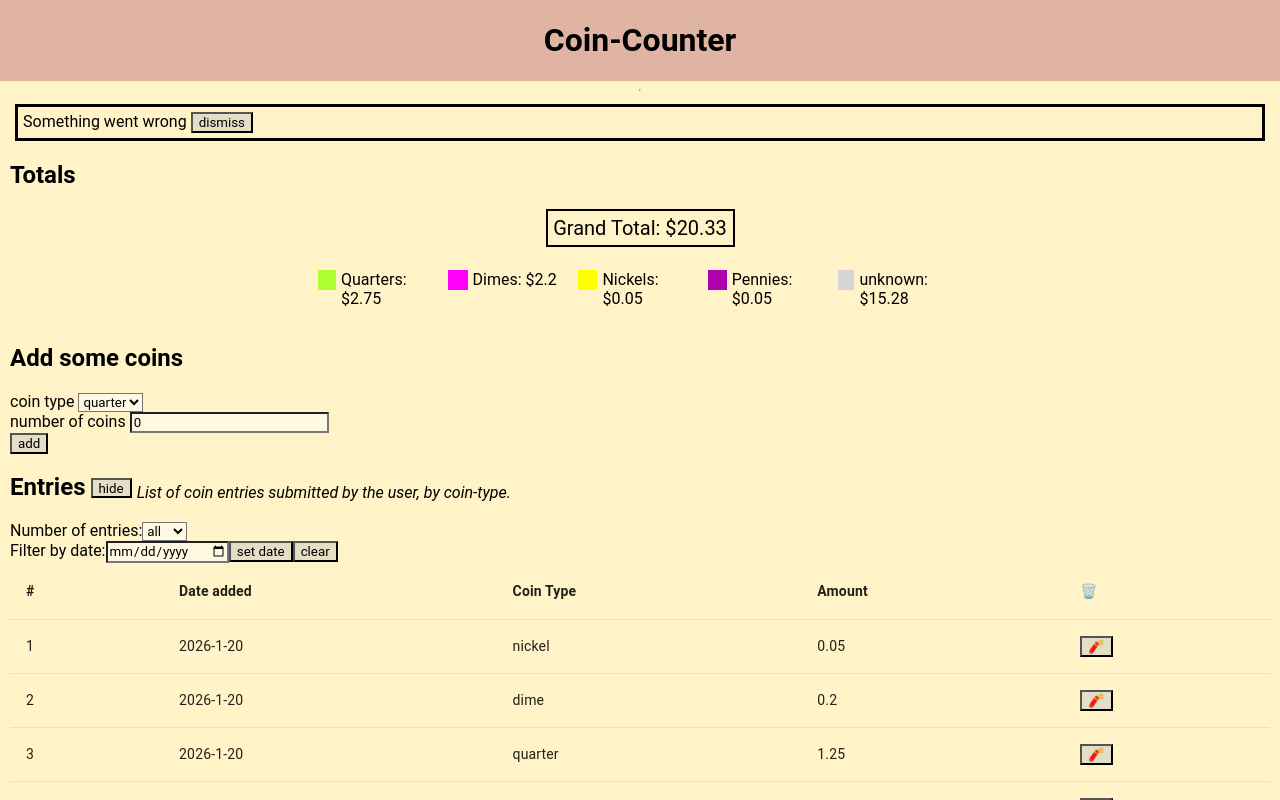
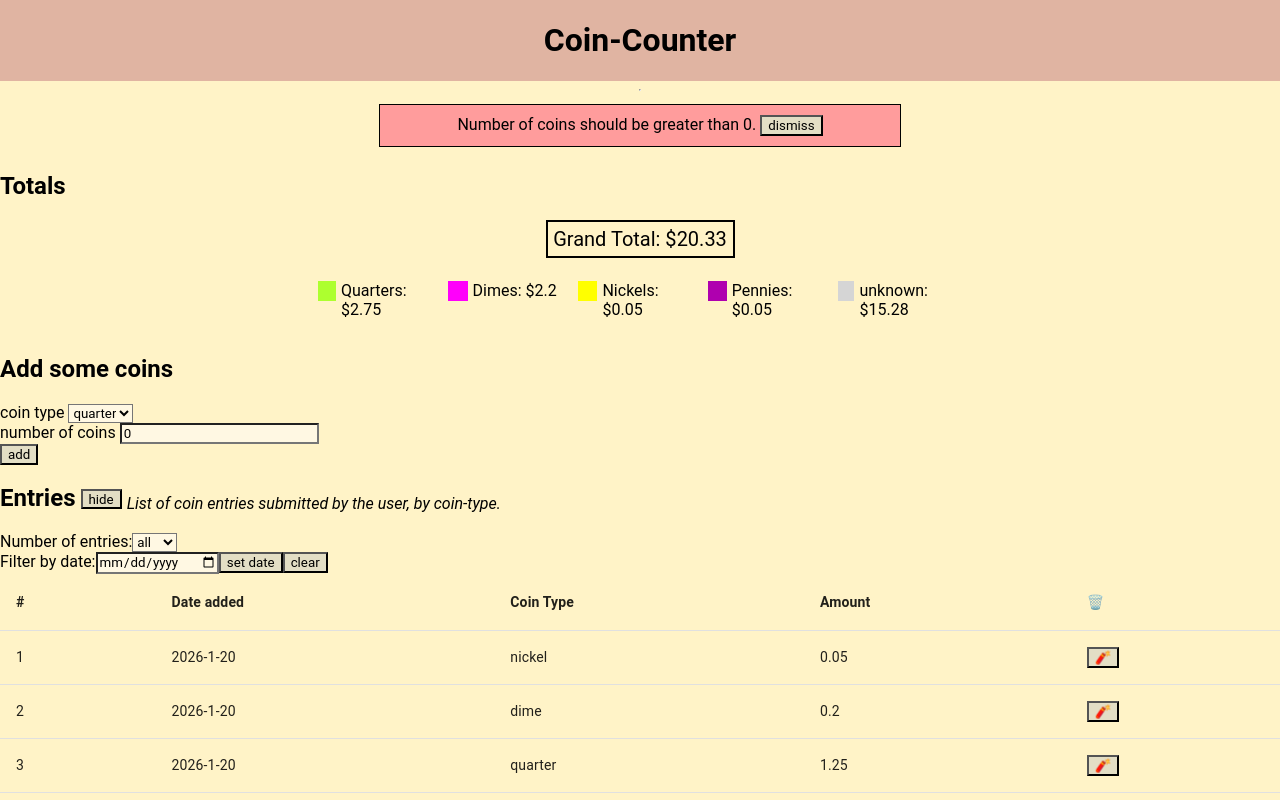
Before and after one commit to Joehl1103/coin-counter, a React (Vite) app: page / in a window 1280 px wide. Both pictures are taken after a click on the button "add". Shown: the top 800 px of the page. Built offline with nearby package versions, Linux system fonts and the light colour scheme; data requests are answered from the project's data file.

Commit message:
fixed notifications and added notification type

```diff
--- a/src/App.jsx
+++ b/src/App.jsx
@@ -10,7 +10,6 @@ import "./styles/variables.css";
 function App() {
   const [entries, setEntries] = useState([]);
   const [refetchEntries, setRefetchEntries] = useState(false);
-  const [notificationMessage, setNotificationMessage] = useState("");
 
   useEffect(() => {
     service.getEntries().then((e) => {
@@ -33,8 +32,6 @@ function App() {
       <Header />
       <hr />
       <Body
-        notificationMessage={notificationMessage}
-        setNotificationMessage={setNotificationMessage}
         entries={entries}
         setEntries={setEntries}
         signalReset={signalReset}
--- a/src/Body.jsx
+++ b/src/Body.jsx
@@ -2,22 +2,48 @@ import Notification from "./components/Notification.jsx";
 import Totals from "./components/totals/Totals.jsx";
 import Entries from "./components/entries/Entries.jsx";
 import NewEntryForm from "./components/NewEntryForm.jsx";
+import { useState } from "react";
 
 function Body(props) {
+  const [notificationMessage, setNotificationMessage] = useState("");
+  const [notificationType, setNotificationType] = useState(false);
+  console.log("notificationMessage in body", notificationMessage);
+
+  function handleNotification(notificationMessage, type) {
+    setNotificationMessage(notificationMessage);
+    setNotificationType(type);
+    setTimeout(() => {
+      setNotificationMessage("");
+    }, 5000);
+  }
+
+  const notificationDivStyle = {
+    display: "flex",
+    justifyContent: "center",
+    alignItem: "center",
+  };
+
   return (
-    <div className="body">
-      {props.notificationMessage.length > 0 ? (
-        <Notification
-          notificationMessage={props.notificationMessage}
-          setNotificationMessage={props.setNotificationMessage}
-        />
+    <div>
+      {notificationMessage.length > 0 ? (
+        <div style={notificationDivStyle}>
+          <Notification
+            notificationMessage={notificationMessage}
+            setNotificationMessage={setNotificationMessage}
+            notificationType={notificationType}
+          />
+        </div>
       ) : null}
       <Totals entries={props.entries} setEntries={props.setEntries} />
       <NewEntryForm
         signalReset={props.signalReset}
-        setNotificationMessage={props.setNotificationMessage}
+        handleNotification={handleNotification}
       />
-      <Entries entries={props.entries} setEntries={props.setEntries} />
+      <Entries
+        entries={props.entries}
+        setEntries={props.setEntries}
+        handleNotification={handleNotification}
+      />
     </div>
   );
 }
--- a/src/components/NewEntryForm.jsx
+++ b/src/components/NewEntryForm.jsx
@@ -27,19 +27,20 @@ function getCoinValue(coinType) {
   }
 }
 
-function NewEntryForm({ signalReset, setNotificationMessage }) {
+function NewEntryForm({ signalReset, handleNotification }) {
   const [coinType, setCoinType] = useState("quarter");
   const [count, setCount] = useState(0);
   const handleSubmit = async (event) => {
     event.preventDefault();
     if (!count || count === 0) {
-      setNotificationMessage("Number of coins should be greater than 0.");
+      handleNotification("Number of coins should be greater than 0.", false);
       return;
     }
     const amountAdded = getCoinValue(coinType) * count;
     if (!amountAdded || isNaN(amountAdded)) {
-      throw new Error(
+      handleNotification(
         `Something is wrong with the amountAdded: ${amountAdded}.`,
+        false,
       );
     }
     const newEntry = {
@@ -53,9 +54,10 @@ function NewEntryForm({ signalReset, setNotificationMessage }) {
         setCoinType("");
         setCount(0);
         signalReset();
+        handleNotification("Added new entry", true);
       })
       .catch((error) => {
-        setNotificationMessage(error.message);
+        handleNotification(error.message, false);
         return;
       });
   };
--- a/src/components/Notification.jsx
+++ b/src/components/Notification.jsx
@@ -1,21 +1,40 @@
-function Notification({ notificationMessage, setNotificationMessage }) {
+function Notification({
+  notificationMessage,
+  setNotificationMessage,
+  notificationType,
+}) {
   const styleObject = {
     border: "solid",
-    padding: 5,
+    borderWidth: 1,
+    backgroundColor: notificationType ? "#9cffcc" : "#ff9c9c",
+    padding: 10,
     margin: 5,
-  }
+    width: 500,
+    textAlign: "center",
+  };
+
   function returnDismissButton() {
-    return <button onClick={() => setNotificationMessage('')}>dismiss</button>
+    return <button onClick={() => setNotificationMessage("")}>dismiss</button>;
   }
 
-  function returnErrorAndDismiss() {
-    return <div>{!notificationMessage || notificationMessage.length === 0 ? notificationMessage : 'Something went wrong'} {returnDismissButton()}</div>
+  console.log("notificationMessage", notificationMessage);
+
+  function returnErrorAndDismiss(notificationMessage) {
+    return (
+      <div>
+        {notificationMessage || notificationMessage.length > 0 ? (
+          <>
+            {notificationMessage} {returnDismissButton()}
+          </>
+        ) : (
+          "Something went wrong"
+        )}
+      </div>
+    );
   }
   return (
-    <div style={styleObject}>
-      {returnErrorAndDismiss()}
-    </div>
-  )
+    <div style={styleObject}>{returnErrorAndDismiss(notificationMessage)}</div>
+  );
 }
 
-export default Notification
+export default Notification;
--- a/src/components/entries/Entries.jsx
+++ b/src/components/entries/Entries.jsx
@@ -13,7 +13,7 @@ import { filterTableEntries } from "./Entries.helpers.js";
 import * as styles from "./Entries.styles.js";
 import service from "./../../services.js";
 
-const Entries = ({ entries, setEntries }) => {
+const Entries = ({ entries, setEntries, handleNotification }) => {
   const [option, setOption] = useState("all");
   const [filterDate, setFilterDate] = useState("");
   const [filteredEntries, setFilteredEntries] = useState([]);
@@ -42,6 +42,7 @@ const Entries = ({ entries, setEntries }) => {
       service.deleteEntry(id);
       const newEntries = entries.filter((e) => e.id !== id);
       setEntries(newEntries);
+      handleNotification("Deleted entry", true);
     }
   }
 
```
